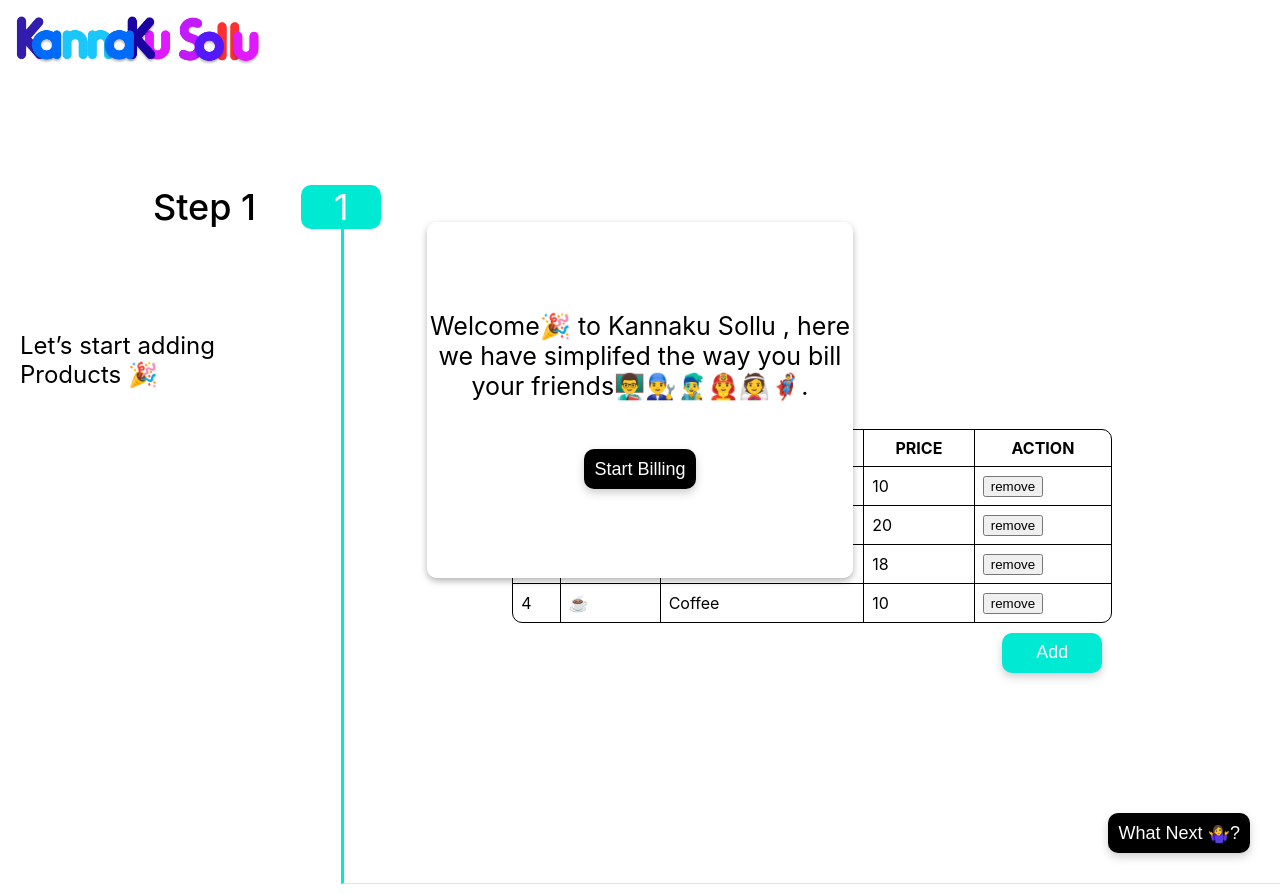
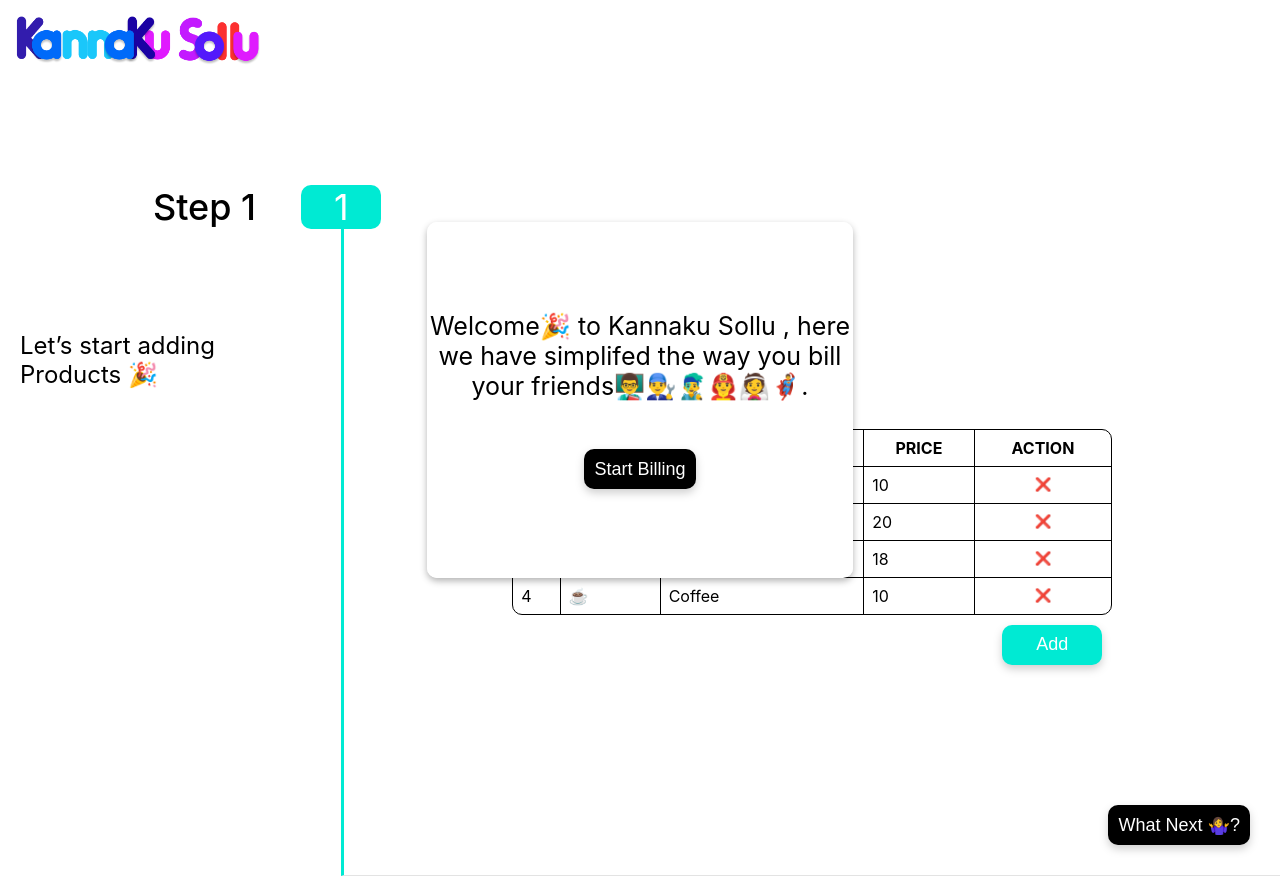
Before and after one commit to suvel/kannaku_sollu, a React (Create React App) app: page / in a window 1280 px wide. Built offline with nearby package versions, Linux system fonts and the light colour scheme.

Commit message:
Updated Remove btn style
changelog:
1. Created Remove btn component
2. Updated Remove btn style

```diff
--- /dev/null
+++ b/src/component/RemoveBtn.js
@@ -0,0 +1,15 @@
+import React from "react";
+import "./RemoveBtn.scss";
+
+const RemoveBtn = ({ onClick }) => {
+  return (
+    <button
+      className="remove-btn"
+      onClick={onClick}
+    >
+      ❌
+    </button>
+  );
+};
+
+export default RemoveBtn;
--- /dev/null
+++ b/src/component/RemoveBtn.scss
@@ -0,0 +1,10 @@
+.remove-btn {
+    border: 0px;
+    background: transparent;
+    cursor: pointer;
+    margin: auto;
+    display: block;
+    &:hover {
+      transform: scale(1.2);
+    }
+  }
--- a/src/component/Step1.js
+++ b/src/component/Step1.js
@@ -3,6 +3,7 @@
 import Table from "./Table";
 import Button from "./Button";
 import { AppContext, reducerActTypes } from "../context/AppProvider";
+import RemoveBtn from "./RemoveBtn";
 
 const Step1 = ({ toggleAddPrdModal }) => {
   const { state, dispatch } = useContext(AppContext);
@@ -32,12 +33,9 @@
       {
         Header: "ACTION",
         Cell: ({ cell }) => (
-          <button
-            value={cell.row.values.name}
-            onClick={() => removeProduct(cell)}
-          >
-            remove
-          </button>
+          <RemoveBtn
+          onClick={() => removeProduct(cell)}
+          />
         ),
       },
     ],
```
